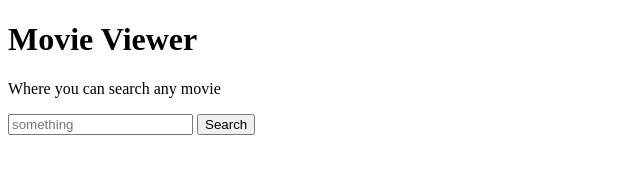
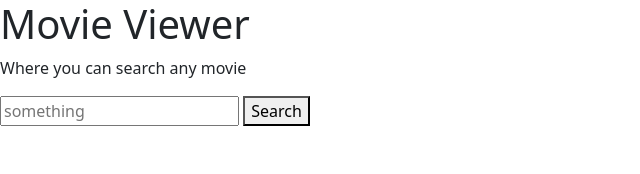
Before and after one commit to adeosunabdulsamad/movie-viewer, a plain HTML site: page index.html in a window 1280 px wide. Shown: the whole page, without its empty margins (0-640 px from the left). Drawn offline with nearby package versions, Linux system fonts and the light colour scheme.

Commit message:
Add Bootstrap CSS link to enhance styling in index.html

```diff
--- a/index.html
+++ b/index.html
@@ -4,6 +4,7 @@
     <meta charset="UTF-8">
     <meta name="viewport" content="width=device-width, initial-scale=1.0">
     <link rel="icon" href="./assets/favicon-32x32.png">
+    <link href="https://cdn.jsdelivr.net/npm/bootstrap@5.3.8/dist/css/bootstrap.min.css" rel="stylesheet" integrity="sha384-sRIl4kxILFvY47J16cr9ZwB07vP4J8+LH7qKQnuqkuIAvNWLzeN8tE5YBujZqJLB" crossorigin="anonymous">
     <title>Movie Viewer</title>
 </head>
 <body>
```
